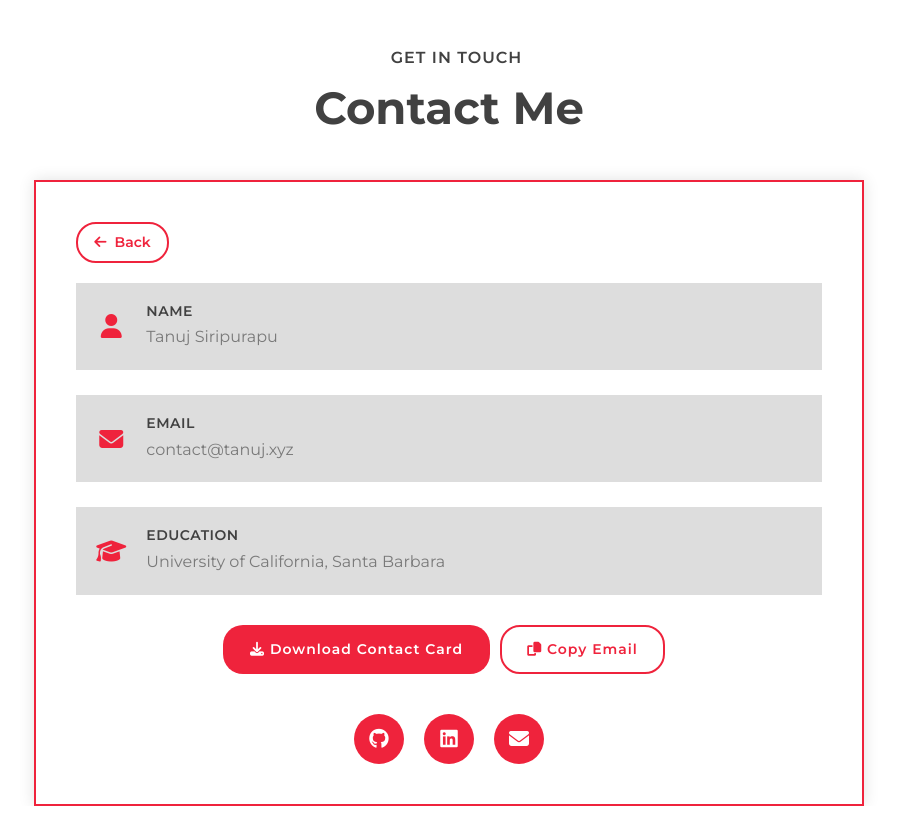
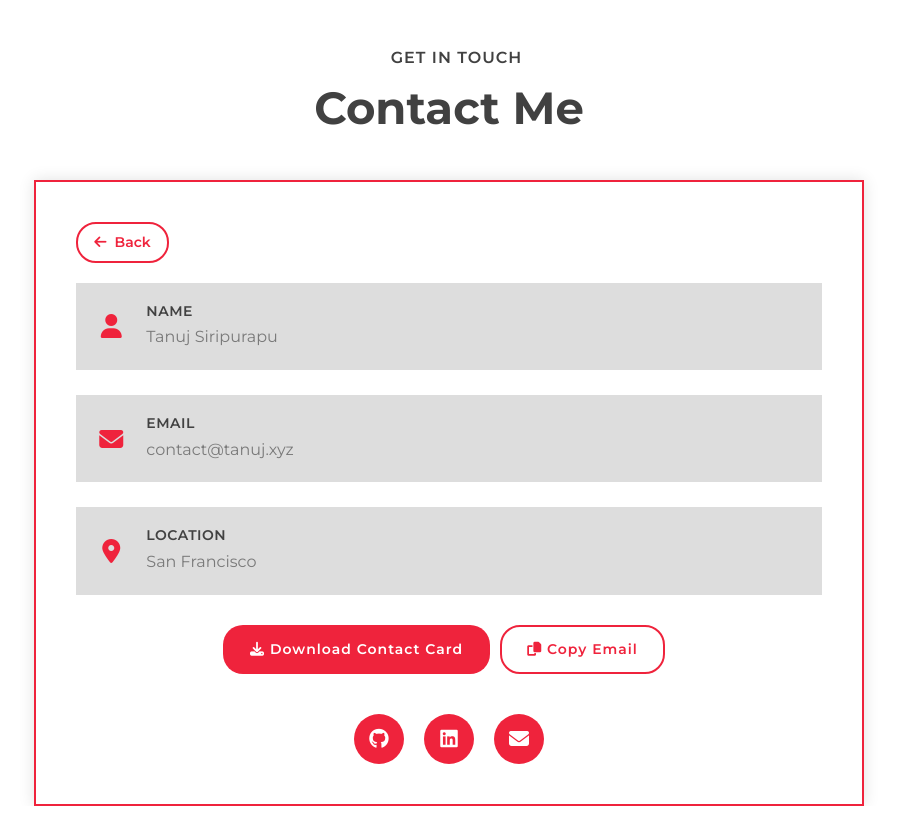
Before and after one commit to TanujKS/personal-website, a Vue app: page /contact in a window 1280 px wide. Shown: the whole page, without its empty margins (191-1088 px from the left). Built offline with nearby package versions, Linux system fonts and the light colour scheme.

Commit message:
Change listed location to San Francisco
Swaps the contact card's Education row for a Location row with a map pin,
and replaces the footer's Saratoga / Santa Barbara line.

Co-authored-by: Tanuj Siripurapu <tanujsiripurapu@gmail.com>

```diff
--- a/src/components/Contact.vue
+++ b/src/components/Contact.vue
@@ -34,10 +34,10 @@
               </div>
 
               <div class="contact-item">
-                <i class="fas fa-graduation-cap"></i>
+                <i class="fas fa-location-dot"></i>
                 <div>
-                  <h4>Education</h4>
-                  <p>University of California, Santa Barbara</p>
+                  <h4>Location</h4>
+                  <p>San Francisco</p>
                 </div>
               </div>
             </div>
--- a/src/components/Footer.vue
+++ b/src/components/Footer.vue
@@ -4,7 +4,7 @@
       <div class="container">
         <div class="footer-info">
           <h2>Tanuj Siripurapu</h2>
-          <h3>Saratoga, CA | Santa Barbara, CA</h3>
+          <h3>San Francisco</h3>
           <div class="footer-menu">
             <p>contact@tanuj.xyz</p>
           </div>
```
